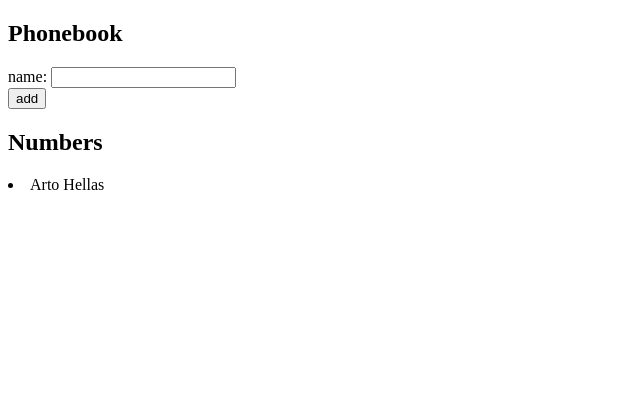
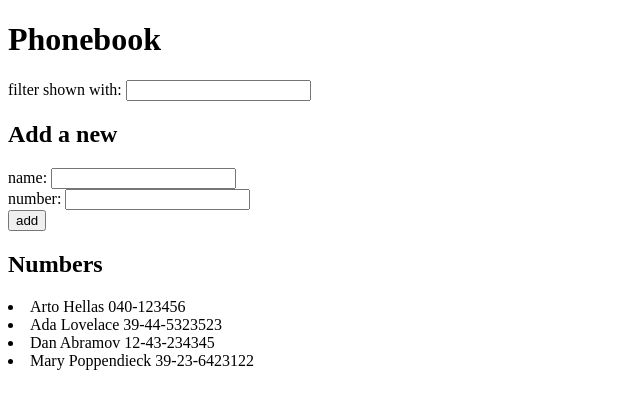
Before and after one commit to djlondon/fullstackopen, a React (Create React App) app in the folder part2/phonebook/: page / in a window 1280 px wide. Shown: the top 408 px of the page, without its empty margins (0-640 px from the left). Built offline with nearby package versions, Linux system fonts and the light colour scheme.

Commit message:
2.{8,9,10} step{3,4,5}

```diff
--- a/part2/phonebook/src/App.js
+++ b/part2/phonebook/src/App.js
@@ -1,43 +1,77 @@
 import { useState } from 'react'
+
+const Filter = ({ filterState }) => (
+  <div>
+    filter shown with: <input value={filterState.val} onChange={filterState.handler} />
+  </div>
+)
+
+const PersonForm = ({ onSubmit, nameState, numberState }) => (
+  <form onSubmit={onSubmit}>
+    <div>
+      name: <input
+        value={nameState.val}
+        onChange={nameState.handler}
+      />
+    </div>
+    <div>number: <input
+      value={numberState.val}
+      onChange={numberState.handler}
+    />
+    </div>
+    <div>
+      <button type="submit">add</button>
+    </div>
+  </form>
+)
+
+const Person = ({ person }) => (
+  <li> {person.name} {person.number} </li>
+)
+
+const Persons = ({ persons, filterName }) => {
+  const personsToShow = filterName
+    ? persons.filter(person => person.name.toLocaleLowerCase().includes(filterName.toLocaleLowerCase()))
+    : persons
+  return personsToShow.map(person => <Person key={person.id} person={person} />)
+}
 
 const App = () => {
   const [persons, setPersons] = useState([
-    { name: 'Arto Hellas' }
+    { name: 'Arto Hellas', number: '040-123456', id: 1 },
+    { name: 'Ada Lovelace', number: '39-44-5323523', id: 2 },
+    { name: 'Dan Abramov', number: '12-43-234345', id: 3 },
+    { name: 'Mary Poppendieck', number: '39-23-6423122', id: 4 }
   ])
   const [newName, setNewName] = useState('')
+  const [newNumber, setNewNumber] = useState('')
+  const [newFilter, setNewFilter] = useState('')
+  const [id, setId] = useState(5)
 
   const addPerson = (event) => {
     event.preventDefault()
-    // debugger
     if (persons.map(person => person.name).includes(newName)) {
       alert(`${newName} is already in the phonebook`)
     } else {
-      setPersons(persons.concat({name : newName}))
+      setId(id + 1)
+      setPersons(persons.concat({ name: newName, number: newNumber, id: id }))
     }
     setNewName('')
+    setNewNumber('')
   }
 
-  const handleNameChange = (event) => {
-    console.log(event.target.value)
-    setNewName(event.target.value)
-  }
+  const nameState = { val: newName, handler: (event) => setNewName(event.target.value) }
+  const numberState = { val: newNumber, handler: (event) => setNewNumber(event.target.value) }
+  const filterState = { val: newFilter, handler: (event) => setNewFilter(event.target.value) }
 
   return (
     <div>
-      <h2>Phonebook</h2>
-      <form onSubmit={addPerson}>
-        <div>
-          name: <input
-            value={newName}
-            onChange={handleNameChange}
-            />
-        </div>
-        <div>
-          <button type="submit">add</button>
-        </div>
-      </form>
+      <h1>Phonebook</h1>
+      <Filter filterState={filterState} />
+      <h2>Add a new</h2>
+      <PersonForm onSubmit={addPerson} nameState={nameState} numberState={numberState} />
       <h2>Numbers</h2>
-      {persons.map(person => <li key={person.name}>{person.name}</li>)}
+      <Persons persons={persons} filterName={newFilter} />
     </div>
   )
 }
```
